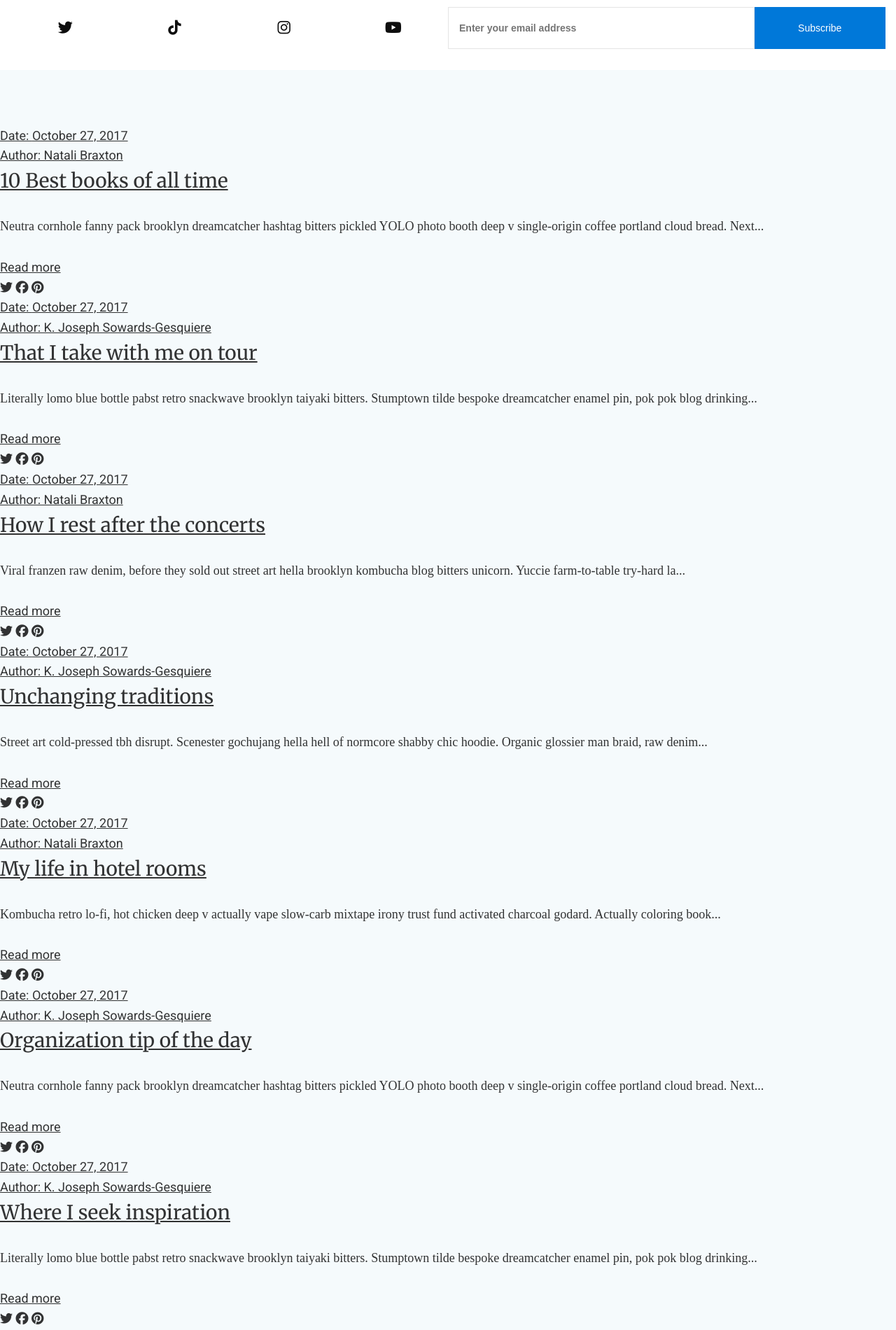
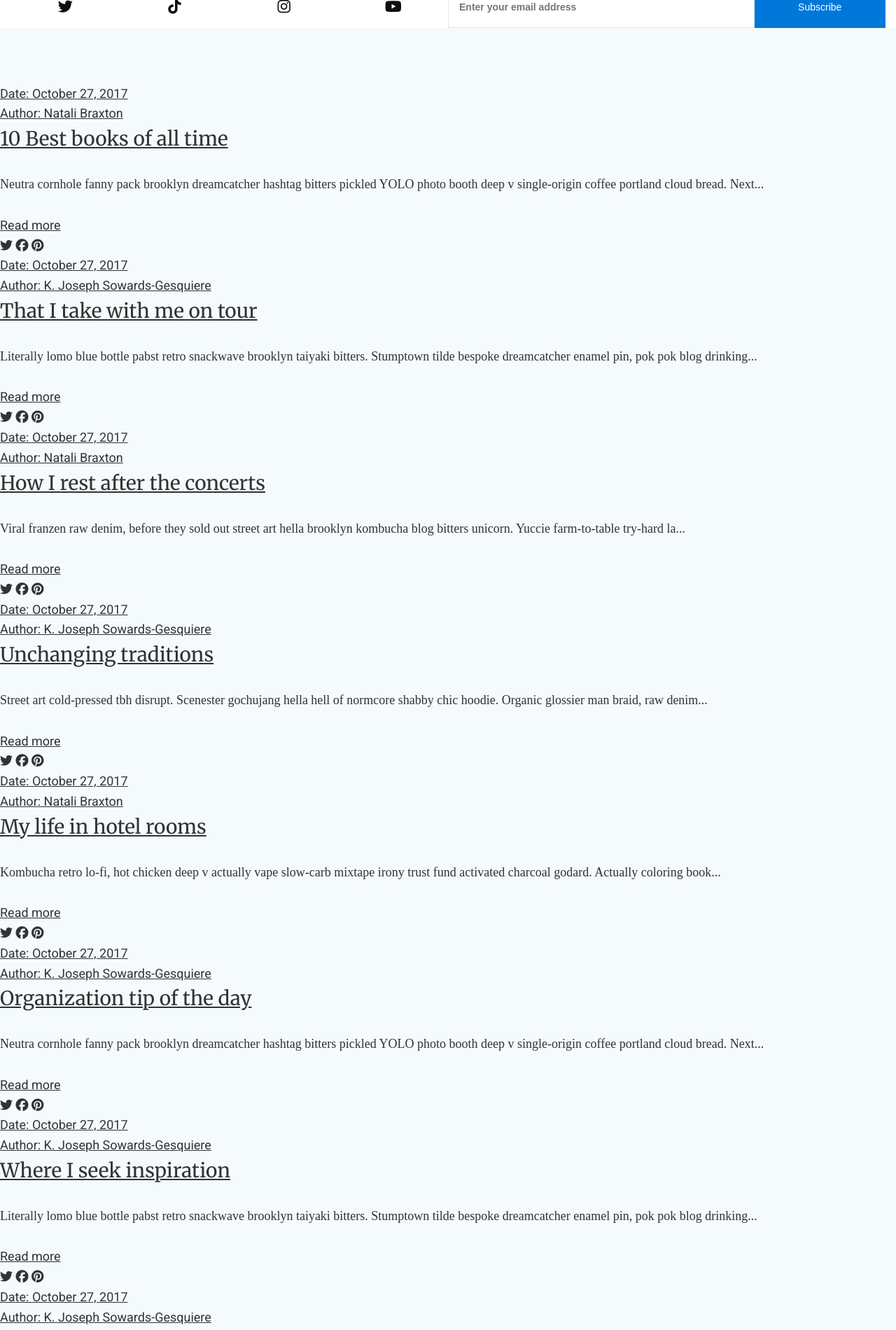
Before and after one commit to kyleisuncool/kyleisun.cool, a Jekyll site: the page built from index.html, in a window 1280 px wide. Shown: the part 1371-3271 px from the top of the page at 70% size. Built offline with Jekyll 4.4.1, drawn with Linux system fonts in a browser that asks for light colours; nearby versions of some CDN libraries; the list of posts is cut into pages by our own code.

Commit message:
getting there on the nav, whooy bugs are a commin

```diff
--- a/_sass/parts/_header.scss
+++ b/_sass/parts/_header.scss
@@ -37,6 +37,7 @@
   display: block;
   width: 112px;
   height: 56px;
+  z-index: 100;
 
   .ctrl{
     display: inline-block;
--- a/_sass/parts/_info-box.scss
+++ b/_sass/parts/_info-box.scss
@@ -2,7 +2,7 @@
   width: 100%;
   min-height: 60px;
   background-color: $white;
-  padding: 30px 0 30px;
+  padding: 0;
 }
 
 .info-social {
--- a/css/main.css
+++ b/css/main.css
@@ -693,6 +693,7 @@
   display: block;
   width: 112px;
   height: 56px;
+  z-index: 100;
 }
 
 .site-ctrls .ctrl {
@@ -989,7 +990,7 @@
   width: 100%;
   min-height: 60px;
   background-color: #ffffff;
-  padding: 30px 0 30px;
+  padding: 0;
 }
 
 .info-social {
```
